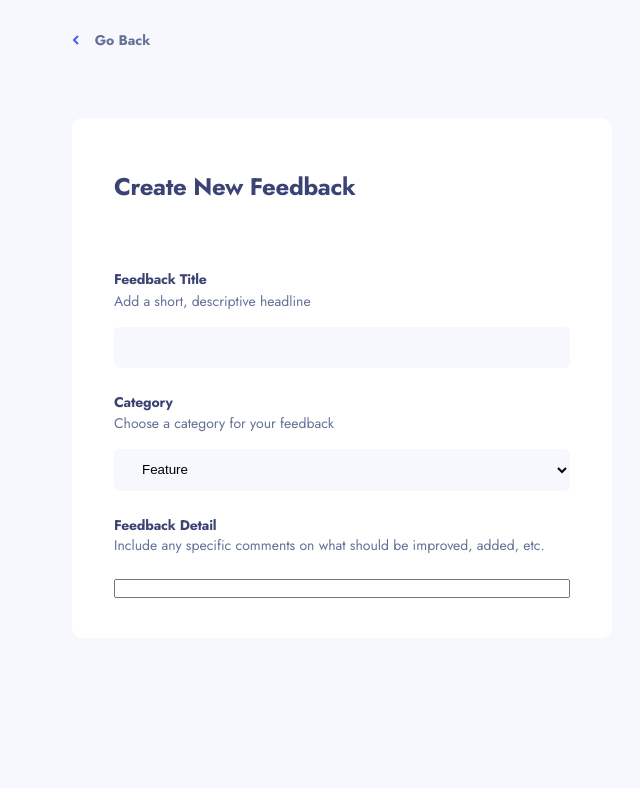
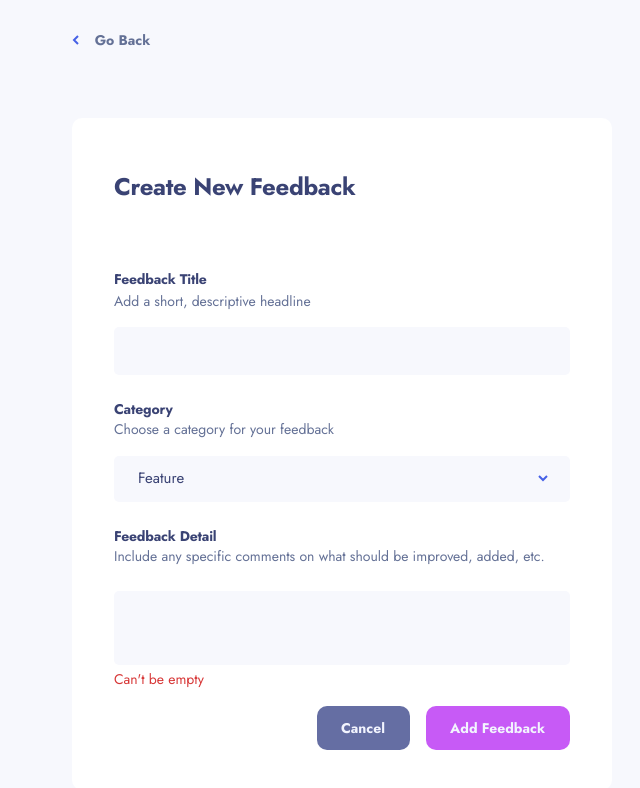
Before and after one commit to AlexGedevan/product-feedback-app, a React (Vite) app: page /createFeedback in a window 1280 px wide. Shown: the top 788 px of the page, without its empty margins (298-938 px from the left). Built offline with nearby package versions, Linux system fonts and the light colour scheme.

Commit message:
finishing add feedback page and logic!

```diff
--- a/src/pages/CreateFeedback.jsx
+++ b/src/pages/CreateFeedback.jsx
@@ -1,28 +1,107 @@
 import styled from "styled-components";
 import GoBackComponent from "../ui/GoBackComponent";
+import Button from "../ui/Button";
+import arrowUp from "/assets/shared/icon-arrow-up.svg";
+import arrowDown from "/assets/shared/icon-arrow-down.svg";
+import Check from "/assets/shared/icon-check.svg";
+import { useState } from "react";
+import { useSuggestion } from "../context/SuggestionContext";
+import { useNavigate } from "react-router-dom";
 
 function CreateFeedback() {
+  const [isSelecting, setIsSelecting] = useState(false);
+  const [checked, setChecked] = useState("Feature");
+  const [title, setTitle] = useState("");
+  const [description, setDescription] = useState("");
+  const { setSuggestions } = useSuggestion();
+  const navigate = useNavigate();
+
+  function handleSubmit() {
+    const newItem = {
+      id: crypto.randomUUID(),
+      title,
+      category: checked,
+      upvotes: 0,
+      status: "suggestion",
+      description,
+    };
+    setSuggestions((suggestions) => [...suggestions, newItem]);
+    navigate("/");
+  }
+
   return (
     <StyledCreateFeedback>
       <GoBackComponent />
-      <CreateFeedbackForm>
+      <CreateFeedbackForm onSubmit={handleSubmit}>
         <h1>Create New Feedback</h1>
         <FeedbackTitle>
           <FeedbackTitleHeadline>
             <h2>Feedback Title</h2>
             <p>Add a short, descriptive headline</p>
           </FeedbackTitleHeadline>
-          <input />
+          <input onChange={(e) => setTitle(e.target.value)} />
         </FeedbackTitle>
         <FeedbackCategory>
           <h2>Category</h2>
           <p>Choose a category for your feedback</p>
           <Select>
-            <option>Feature</option>
-            <option>Enhancement</option>
-            <option>UI</option>
-            <option>UX</option>
-            <option>Bug</option>
+            <ChoosenCategory onClick={() => setIsSelecting(!isSelecting)}>
+              <p>{checked}</p>
+              <img src={isSelecting ? arrowUp : arrowDown} alt="arrow up" />
+            </ChoosenCategory>
+            {isSelecting && (
+              <AbsoluteOptionsDiv>
+                <OptionDiv
+                  onClick={() => {
+                    setChecked("Feature");
+                    setIsSelecting(false);
+                  }}
+                >
+                  <option>Feature</option>
+                  {checked === "Feature" && (
+                    <img src={Check} alt="check icon" />
+                  )}
+                </OptionDiv>
+                <OptionDiv
+                  onClick={() => {
+                    setChecked("UI");
+                    setIsSelecting(false);
+                  }}
+                >
+                  <option>UI</option>
+                  {checked === "UI" && <img src={Check} alt="check icon" />}
+                </OptionDiv>
+                <OptionDiv
+                  onClick={() => {
+                    setChecked("UX");
+                    setIsSelecting(false);
+                  }}
+                >
+                  <option>UX</option>
+                  {checked === "UX" && <img src={Check} alt="check icon" />}
+                </OptionDiv>
+                <OptionDiv
+                  onClick={() => {
+                    setChecked("Enchancement");
+                    setIsSelecting(false);
+                  }}
+                >
+                  <option>Enhancement</option>
+                  {checked === "Enhancement" && (
+                    <img src={Check} alt="check icon" />
+                  )}
+                </OptionDiv>
+                <OptionDiv
+                  onClick={() => {
+                    setChecked("Bug");
+                    setIsSelecting(false);
+                  }}
+                >
+                  <option>Bug</option>
+                  {checked === "Bug" && <img src={Check} alt="check icon" />}
+                </OptionDiv>
+              </AbsoluteOptionsDiv>
+            )}
           </Select>
         </FeedbackCategory>
         <FeedbackDescription>
@@ -32,17 +111,62 @@ function CreateFeedback() {
             etc.
           </p>
         </FeedbackDescription>
-        <FeedbackInput />
+        <FeedbackContent>
+          <FeedbackInput onChange={(e) => setDescription(e.target.value)} />
+          <p>Can't be empty</p>
+        </FeedbackContent>
+        <ButtonsDiv>
+          <Button bgcolor="#656EA3">Cancel</Button>
+          <Button bgcolor="#C75AF6">Add Feedback</Button>
+        </ButtonsDiv>
       </CreateFeedbackForm>
     </StyledCreateFeedback>
   );
 }
 
+const OptionDiv = styled.div`
+  display: flex;
+  justify-content: space-between;
+  align-items: center;
+  cursor: pointer;
+  padding: 1.2rem 2.4rem 1.3rem 2.4rem;
+  & > option {
+    font-size: 1.6rem;
+    font-weight: 400;
+    line-height: 2.312rem;
+    color: #647196;
+  }
+`;
+
+const ChoosenCategory = styled.div`
+  display: flex;
+  justify-content: space-between;
+  align-items: center;
+  cursor: pointer;
+
+  & > p {
+    font-size: 1.5rem;
+    font-weight: 400;
+    line-height: 2.168rem;
+    color: #3a4374;
+  }
+`;
+
+const AbsoluteOptionsDiv = styled.div`
+  position: absolute;
+  width: 100%;
+  background-color: white;
+  box-shadow: 0 10px 40px -7px rgba(55, 63, 104, 0.35);
+  border-radius: 10px;
+  left: 0;
+  top: 5.517rem;
+`;
+
 const StyledCreateFeedback = styled.div`
   width: 54rem;
 `;
 
-const CreateFeedbackForm = styled.div`
+const CreateFeedbackForm = styled.form`
   background-color: #ffffff;
   margin-top: 6.8rem;
   padding: 5.2rem 4.2rem 4rem;
@@ -55,7 +179,6 @@ const CreateFeedbackForm = styled.div`
     font-weight: 700;
     line-height: 3.468rem;
     letter-spacing: -0.3333333432674408px;
-    text-align: left;
     color: #3a4374;
   }
 `;
@@ -70,6 +193,12 @@ const FeedbackTitle = styled.div`
     border-radius: 5px;
     border: none;
     background-color: #f7f8fd;
+    font-size: 1.5rem;
+    font-weight: 400;
+    line-height: 2.168rem;
+    font-family: inherit;
+    color: #3a4374;
+
     &:focus {
       outline: 1px solid #4661e6;
     }
@@ -111,7 +240,8 @@ const FeedbackCategory = styled.div`
   }
 `;
 
-const Select = styled.select`
+const Select = styled.div`
+  position: relative;
   padding: 1.2rem 2.2rem 1.3rem 2.4rem;
   width: 100%;
   border-radius: 5px;
@@ -148,6 +278,39 @@ const FeedbackDescription = styled.div`
   }
 `;
 
-const FeedbackInput = styled.input``;
+const FeedbackInput = styled.input`
+  padding: 1.3rem 0 4rem 2.4rem;
+  width: 100%;
+  border: none;
+  border-radius: 5px;
+
+  font-size: 1.5rem;
+  font-weight: 400;
+  line-height: 2.168rem;
+  font-family: inherit;
+  color: #3a4374;
+  background-color: #f7f8fd;
+  &:focus {
+    outline: 1px solid #4661e6;
+  }
+`;
+
+const ButtonsDiv = styled.div`
+  margin-top: -0.8rem;
+  align-self: flex-end;
+  display: flex;
+  gap: 1.6rem;
+`;
+
+const FeedbackContent = styled.div`
+  & > p {
+    margin-top: 4px;
+    font-size: 14px;
+    font-weight: 400;
+    line-height: 20.23px;
+    text-align: left;
+    color: #d73737;
+  }
+`;
 
 export default CreateFeedback;
--- a/src/pages/SuggestionComments.jsx
+++ b/src/pages/SuggestionComments.jsx
@@ -12,7 +12,7 @@ function SuggestionComments() {
   const { id } = useParams();
   const { suggestions } = useSuggestion();
   const singleSuggestion = suggestions.find(
-    (suggestion) => Number(suggestion.id) === Number(id)
+    (suggestion) => String(suggestion.id) === String(id)
   );
 
   const { setCurrentSuggestion, currentSuggestion } = useSuggestion();
```
